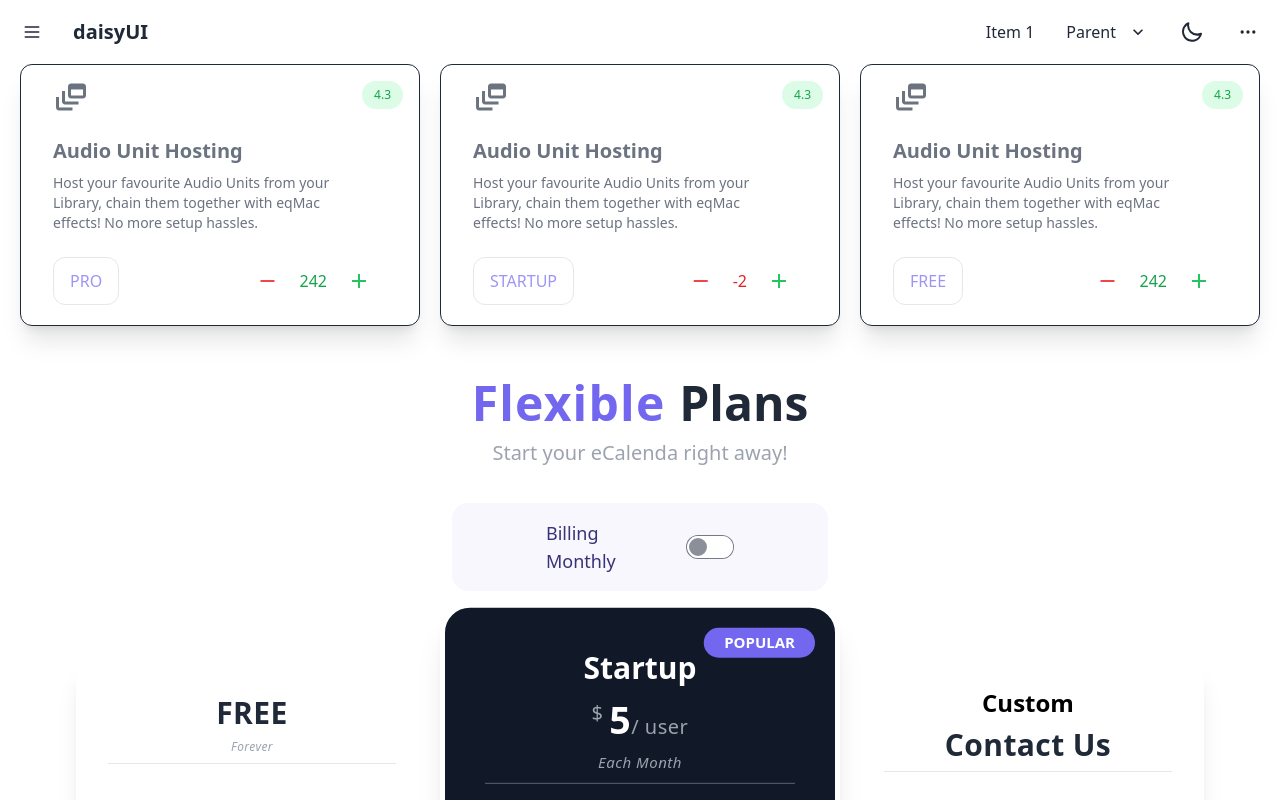
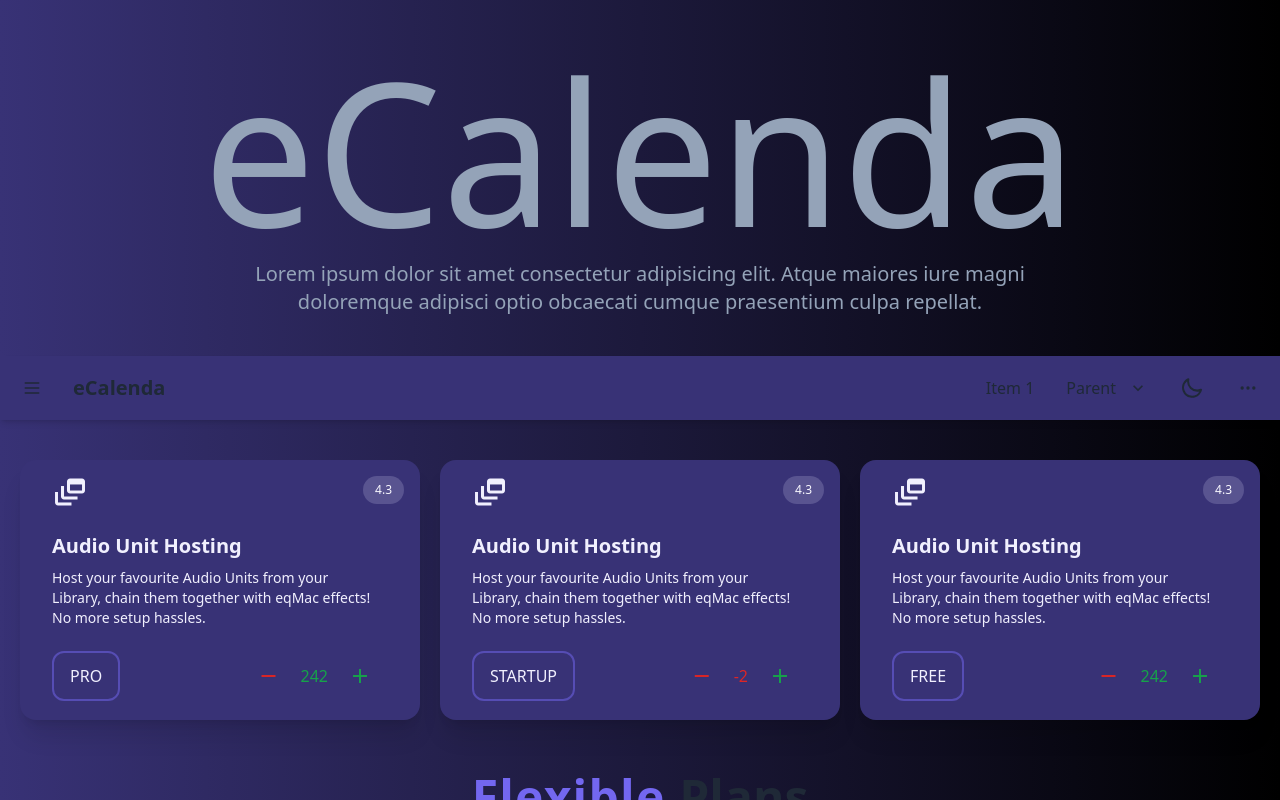
Before and after one commit to taricov/Reactjs_eCalenda_website, a React (Vite) app: page / in a window 1280 px wide. Shown: the top 800 px of the page. Built offline with nearby package versions, Linux system fonts and the light colour scheme.

Commit message:
added logobanner and dark mode toggle

```diff
--- a/src/App.tsx
+++ b/src/App.tsx
@@ -1,16 +1,28 @@
-import { useContext, useState } from "react";
+import { useContext, useEffect, useState } from "react";
 import FeatureCard from "./components/FeatureCard";
 import Navbar from "./components/Navbar";
 import Pricing from "./components/Pricing";
 import FeatureSection from "./layout/FeatureSection";
+import "./index.css";
+import LogoBanner from "./components/LogoBanner";
 
 function App() {
   const [isDark, setDark] = useState<boolean>(true);
-
+  // document.querySelector("body")?.classList.add()
   // const [count, setCount] = useState(0);
-
+  const darkModeBGClasses = [
+    "bg-gradient-to-l",
+    "from-black",
+    "to-app-color-900",
+  ];
+  useEffect(() => {
+    isDark
+      ? document.body.classList.add(...darkModeBGClasses)
+      : document.body.classList.remove(...darkModeBGClasses);
+  }, [isDark]);
   return (
-    <div className={`App ${isDark ? "dark" : "light"}`}>
+    <div className={`App ${isDark ? "dark" : "light"} `}>
+      <LogoBanner />
       <Navbar darkMode={isDark} darkModeHandler={setDark} />
       {/* <FeatureSection> */}
       <FeatureSection>
--- a/src/components/FeatureCard.tsx
+++ b/src/components/FeatureCard.tsx
@@ -78,21 +78,25 @@ export default function FeatureCard({
 
   return (
     <>
-      <div className="relative block rounded-xl border border-slate-800 px-8 pt-3 pb-8 shadow-xl max-w-[400px] overflow-hidden">
-        <span className="absolute right-4 top-4 rounded-full bg-green-100 px-3 py-1.5 text-xs font-medium text-green-600">
+      <div className="relative block rounded-2xl px-8 pt-3 pb-8 shadow-xl max-w-[400px] overflow-hidden dark:bg-app-color-900 ">
+        <span className="absolute right-4 top-4 rounded-full bg-app-color-200 text-app-color-600 dark:text-app-color-50 dark:bg-opacity-20 px-3 py-1.5 text-xs font-medium">
           4.3
         </span>
 
         <div className=" text-gray-500 sm:pr-4">
-          <span className="material-icons text-4xl">{iconName}</span>
+          <span className="material-icons text-4xl dark:text-app-color-100">
+            {iconName}
+          </span>
 
-          <h3 className="mt-4 text-xl font-bold ">{title}</h3>
+          <h3 className="mt-4 text-xl font-bold dark:text-app-color-100">
+            {title}
+          </h3>
 
-          <p className="mt-2 text-sm">{desc}</p>
+          <p className="mt-2 text-sm dark:text-app-color-100">{desc}</p>
 
           <div className="flex justify-between mt-9 ">
             <div>
-              <span className="material-icons-outlined uppercase border rounded-xl py-3 px-4 text-app-color-400">
+              <span className="material-icons-outlined uppercase border border-2 dark:border-app-color-700 rounded-xl py-3 px-4 text-app-color-400 dark:text-app-color-100 hover:bg-app-color-500 hover:bg-opacity-10 dark:hover:bg-app-color-200 dark:hover:bg-opacity-5 transition duration-200">
                 {type}
               </span>
             </div>
@@ -100,7 +104,7 @@ export default function FeatureCard({
             <div className="flex items-center gap-5">
               <button
                 type="button"
-                className="material-icons cursor-pointer text-red-500 disabled:text-opacity-20"
+                className="material-icons cursor-pointer text-red-600 disabled:text-opacity-20"
                 onClick={handleDownVote}
                 disabled={!canVote.no ? true : false}
               >
@@ -119,7 +123,7 @@ export default function FeatureCard({
               </span>
               <button
                 type="button"
-                className={`text-green-500 material-icons cursor-pointer disabled:text-opacity-20
+                className={`text-green-600 material-icons cursor-pointer disabled:text-opacity-20
                 }`}
                 onClick={handleUpVote}
                 disabled={!canVote.yes ? true : false}
--- /dev/null
+++ b/src/components/LogoBanner.tsx
@@ -0,0 +1,14 @@
+export default function LogoBanner() {
+  return (
+    <>
+      <h1 className="hidden sm:block text-[200px] text-center text-app-color-500 dark:text-slate-400">
+        eCalenda
+      </h1>
+      <div className="hidden sm:block text-xl text-center mx-auto w-2/3 mb-10 -mt-10 text-app-color-500 dark:text-slate-400">
+        Lorem ipsum dolor sit amet consectetur adipisicing elit. Atque maiores
+        iure magni doloremque adipisci optio obcaecati cumque praesentium culpa
+        repellat.
+      </div>
+    </>
+  );
+}
--- a/src/components/Navbar.tsx
+++ b/src/components/Navbar.tsx
@@ -11,9 +11,9 @@ export default function Navbar({ darkMode, darkModeHandler }: Props) {
   };
   return (
     <>
-      <pre slot="react" style={{ marginBottom: "0px", marginTop: "0px" }} />
+      {/* <pre slot="react" style={{ marginBottom: "0px", marginTop: "0px" }} /> */}
 
-      <div className="navbar bg-base-100">
+      <div className="navbar bg-slate-100 dark:bg-app-color-900 shadow-md sticky top-0 sm:my-10 z-10">
         <div className="flex-none">
           <button className="btn btn-square btn-ghost">
             <svg
@@ -32,7 +32,7 @@ export default function Navbar({ darkMode, darkModeHandler }: Props) {
           </button>
         </div>
         <div className="flex-1">
-          <a className="btn btn-ghost normal-case text-xl">daisyUI</a>
+          <a className="btn btn-ghost normal-case text-xl">eCalenda</a>
         </div>
 
         <div className="flex-none">
--- a/src/components/Pricing.tsx
+++ b/src/components/Pricing.tsx
@@ -133,7 +133,7 @@ export default function Pricing() {
               </div>
               <div className="absolute top-4 right-4">
                 <p className="bg-app-color-500 font-semibold px-4 py-1 rounded-full uppercase text-xs">
-                  Popular
+                  Startup
                 </p>
               </div>
             </div>
--- a/src/index.css
+++ b/src/index.css
@@ -3,9 +3,8 @@
 @tailwind utilities;
 
 
-  /* body { @apply m-0 flex min-w-[320px] min-h-screen place-items-center
-  } */
-
+  body { @apply bg-app-color-50
+  }
 /* :root {
   font-family: Inter, Avenir, Helvetica, Arial, sans-serif;
   font-size: 16px;
--- a/tailwind.config.cjs
+++ b/tailwind.config.cjs
@@ -1,5 +1,6 @@
 /** @type {import('tailwindcss').Config} */
 module.exports = {
+  darkMode: "class",
   content: [
     "./src/**/*.{js,jsx,ts,tsx}",
   ],
```
Also changed, not shown: src/main.tsx (+6 -7 lines).
